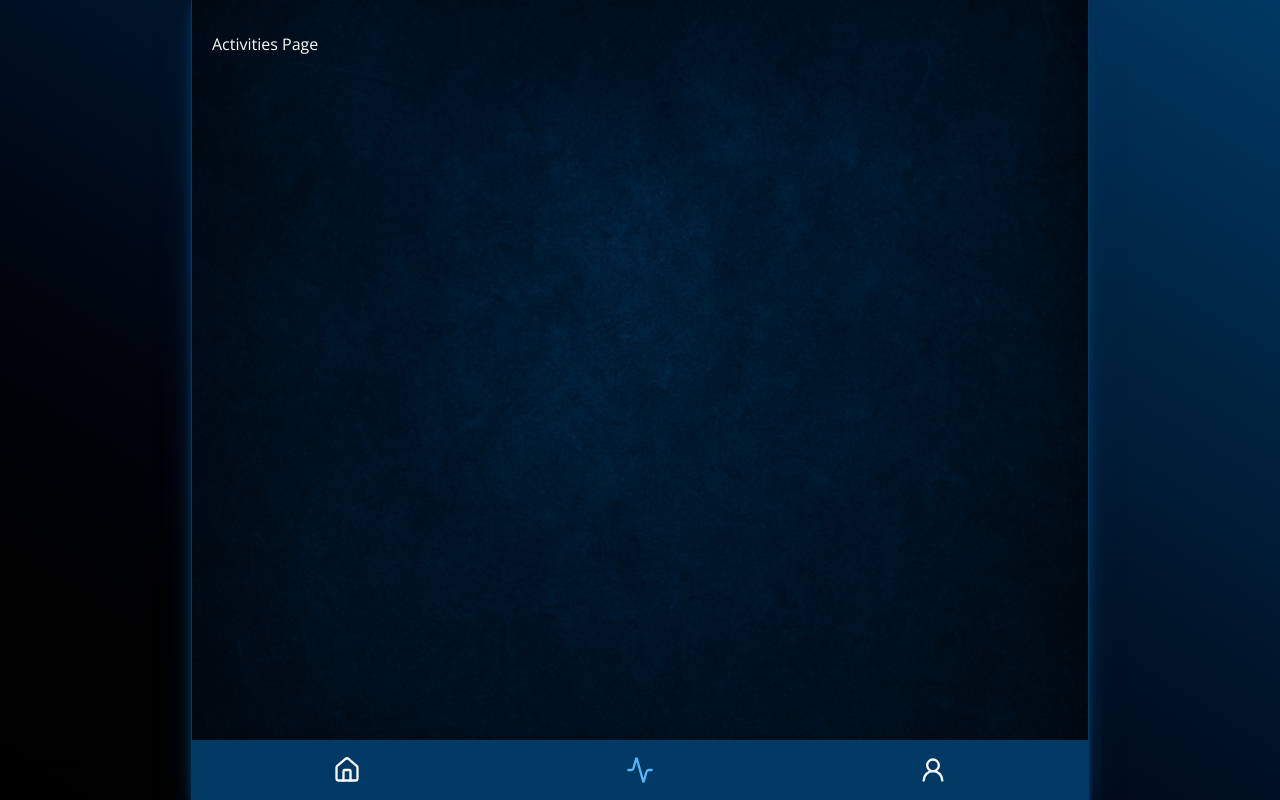
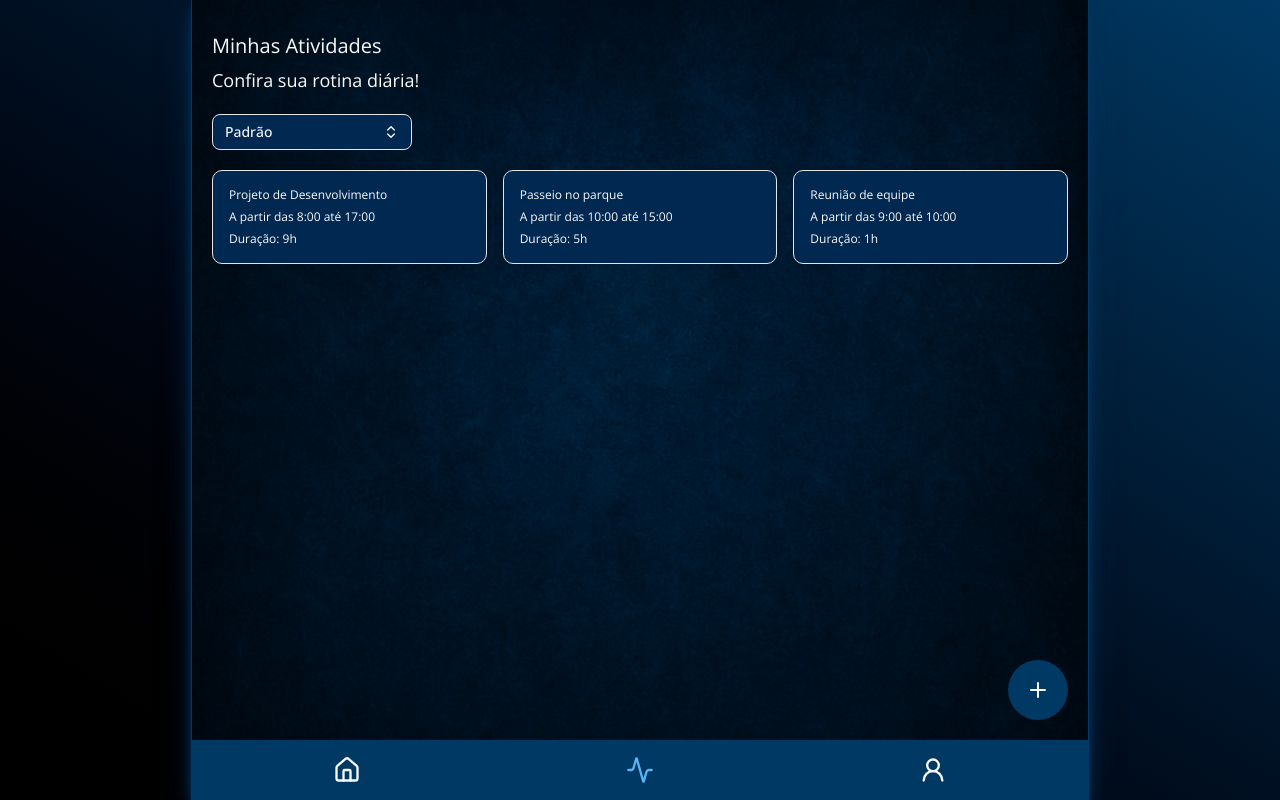
Before and after one commit to KevinWillyan456/purchaseway-time-flow, a Next.js app: page /activities in a window 1280 px wide. Built offline with nearby package versions, Linux system fonts and the light colour scheme.

Commit message:
feat: adicionar componentes de atividades e dia, implementar lógica de seleção e exibição

```diff
--- a/src/app/(public)/activities/page.tsx
+++ b/src/app/(public)/activities/page.tsx
@@ -1,9 +1,75 @@
+import { ActivityCard } from '@/app/_components/ActivityCard'
+import { AddButton } from '@/app/_components/AddButton'
 import { Container } from '@/app/_components/Container'
+import { DaySelector } from '@/app/_components/DaySelector'
+import { Subtitle, Title } from '@/app/_components/Typography'
+
+export interface Day {
+  value: string
+  label: string
+}
+
+export interface Activity {
+  id: string
+  title: string
+  description: string
+  date: Date
+  type: Day['value']
+  startTime: Date
+  endTime: Date
+}
+
+const days: Day[] = [
+  { value: 'default', label: 'Padrão' },
+  { value: 'day-of-work', label: 'Dia de Trabalho' },
+  { value: 'day-off', label: 'Dia de Folga' },
+  { value: 'vacation', label: 'Férias' },
+  { value: 'holiday', label: 'Feriado' }
+]
+
+const activities: Activity[] = [
+  {
+    id: '1',
+    title: 'Projeto de Desenvolvimento',
+    description: 'Desenvolvimento de um novo projeto',
+    date: new Date('2025-03-01T00:00:00'),
+    type: 'day-of-work',
+    startTime: new Date('2025-03-01T08:00:00'),
+    endTime: new Date('2025-03-01T17:00:00')
+  },
+  {
+    id: '2',
+    title: 'Passeio no parque',
+    description: 'Visita ao parque com a família',
+    date: new Date('2025-03-02T00:00:00'),
+    type: 'day-off',
+    startTime: new Date('2025-03-02T10:00:00'),
+    endTime: new Date('2025-03-02T15:00:00')
+  },
+  {
+    id: '3',
+    title: 'Reunião de equipe',
+    description: 'Reunião semanal com a equipe',
+    date: new Date('2025-03-03T00:00:00'),
+    type: 'day-of-work',
+    startTime: new Date('2025-03-03T09:00:00'),
+    endTime: new Date('2025-03-03T10:00:00')
+  }
+]
 
 export default function Home() {
   return (
     <Container className="animate-fade-in">
-      <h1>Activities Page</h1>
+      <div className="space-y-1.5">
+        <Title>Minhas Atividades</Title>
+        <Subtitle>Confira sua rotina diária!</Subtitle>
+      </div>
+
+      <DaySelector days={days} />
+
+      <ActivityCard activities={activities} />
+
+      <AddButton />
     </Container>
   )
 }
--- a/src/app/(public)/legal/page.tsx
+++ b/src/app/(public)/legal/page.tsx
@@ -9,7 +9,7 @@ export default function Legal() {
   const router = useRouter()
 
   return (
-    <Container className="animate-fade-in">
+    <Container className="animate-fade-in" tabs={false}>
       <Title>Termos de Uso & Privacidade</Title>
 
       <Paragraph>
--- a/src/app/(public)/page.tsx
+++ b/src/app/(public)/page.tsx
@@ -5,7 +5,7 @@ import { ROUTES } from '../_constants/routes'
 
 export default function Index() {
   return (
-    <main className="shadow-bg bg-background animate-fade-in relative mx-auto flex h-dvh w-full max-w-4xl flex-col items-center justify-between gap-5 overflow-y-auto bg-[url('/background-index.png')] bg-cover bg-center p-5 pt-8 [&::-webkit-scrollbar]:hidden">
+    <main className="shadow-bg bg-background animate-fade-in relative mx-auto flex min-h-dvh w-full max-w-4xl flex-col items-center justify-between gap-5 overflow-y-auto bg-[url('/background-index.png')] bg-cover bg-center p-5 pt-8 [&::-webkit-scrollbar]:hidden">
       <div className="flex w-full max-w-80 flex-col gap-5">
         <Image
           src="/logo.png"
--- /dev/null
+++ b/src/app/_components/ActivityCard.tsx
@@ -0,0 +1,74 @@
+import { Activity } from '../(public)/activities/page'
+import { Card, CardContent } from './ui/card'
+
+interface ActivityCardProps {
+  activities: Activity[]
+}
+
+function formatTime(time: string | Date) {
+  const date = new Date(time)
+
+  if (isNaN(date.getTime())) {
+    return '--:--'
+  }
+
+  const hours = date.getHours()
+  const minutes = date.getMinutes()
+  return `${hours}:${minutes < 10 ? '0' : ''}${minutes}`
+}
+
+function calculateDuration(startTime: string | Date, endTime: string | Date) {
+  const start = new Date(startTime)
+  const end = new Date(endTime)
+
+  if (isNaN(start.getTime()) || isNaN(end.getTime())) {
+    return '--:--'
+  }
+
+  const durationInMs = end.getTime() - start.getTime()
+  if (durationInMs < 0) {
+    return '--:--'
+  }
+
+  const durationInHours = Math.floor(durationInMs / (1000 * 60 * 60))
+  const durationInMinutes = Math.floor(
+    (durationInMs % (1000 * 60 * 60)) / (1000 * 60)
+  )
+
+  return `${durationInHours}h ${durationInMinutes > 0 ? `${durationInMinutes}m` : ''}`
+}
+
+export function ActivityCard({ activities }: ActivityCardProps) {
+  if (activities.length === 0) {
+    return (
+      <Card>
+        <CardContent className="text-xs">Sem atividades</CardContent>
+      </Card>
+    )
+  }
+
+  return (
+    <section className="grid gap-4 md:grid-cols-2 lg:grid-cols-3">
+      {activities.map((activity, index) => (
+        <Card
+          key={activity.id}
+          className="animate-fade-in"
+          style={{
+            animationDelay: `${index * 0.05 + 0.2}s`,
+            animationFillMode: 'backwards'
+          }}
+        >
+          <CardContent className="space-y-1.5 text-xs">
+            <h3>{activity.title}</h3>
+            <p>
+              {`A partir das ${formatTime(activity.startTime)} até ${formatTime(activity.endTime)}`}
+            </p>
+            <p>
+              {`Duração: ${calculateDuration(activity.startTime, activity.endTime)}`}
+            </p>
+          </CardContent>
+        </Card>
+      ))}
+    </section>
+  )
+}
--- /dev/null
+++ b/src/app/_components/DaySelector.tsx
@@ -0,0 +1,74 @@
+'use client'
+
+import { Button } from '@/app/_components/ui/button'
+import {
+  Command,
+  CommandEmpty,
+  CommandGroup,
+  CommandItem,
+  CommandList
+} from '@/app/_components/ui/command'
+import {
+  Popover,
+  PopoverContent,
+  PopoverTrigger
+} from '@/app/_components/ui/popover'
+import { cn } from '@/app/_lib/utils'
+import { CheckIcon, ChevronsUpDownIcon } from 'lucide-react'
+import { useState } from 'react'
+import { Day } from '../(public)/activities/page'
+
+interface DaySelectorProps {
+  days: Day[]
+}
+
+export function DaySelector({ days }: DaySelectorProps) {
+  const [open, setOpen] = useState(false)
+  const [value, setValue] = useState(days[0]?.value)
+
+  return (
+    <Popover open={open} onOpenChange={setOpen}>
+      <PopoverTrigger asChild>
+        <Button
+          variant="outline"
+          role="combobox"
+          aria-expanded={open}
+          aria-label="Selecione o dia"
+          className="w-[200px] justify-between"
+        >
+          {days.find((day) => day.value === value)?.label || 'Sem dia'}
+          <ChevronsUpDownIcon className="shrink-0" />
+        </Button>
+      </PopoverTrigger>
+      <PopoverContent className="w-[200px] p-0">
+        <Command>
+          <CommandList>
+            <CommandEmpty className="animate-fade-in">
+              Nenhum dia encontrado
+            </CommandEmpty>
+            <CommandGroup>
+              {days.map((day) => (
+                <CommandItem
+                  key={day.value}
+                  value={day.value}
+                  onSelect={(currentValue) => {
+                    setValue(currentValue)
+                    setOpen(false)
+                  }}
+                >
+                  {day.label}
+                  <CheckIcon
+                    className={cn(
+                      'text-foreground ml-auto',
+                      value === day.value ? 'opacity-100' : 'opacity-0'
+                    )}
+                  />
+                </CommandItem>
+              ))}
+            </CommandGroup>
+          </CommandList>
+        </Command>
+      </PopoverContent>
+    </Popover>
+  )
+}
--- a/src/app/_components/Typography.tsx
+++ b/src/app/_components/Typography.tsx
@@ -12,6 +12,18 @@ export function Title({
   )
 }
 
+export function Subtitle({
+  children,
+  className,
+  ...rest
+}: HTMLAttributes<HTMLHeadingElement>) {
+  return (
+    <h2 className={`text-lg ${className}`} {...rest}>
+      {children}
+    </h2>
+  )
+}
+
 export function Paragraph({
   children,
   className,
--- a/src/app/_components/ui/button.tsx
+++ b/src/app/_components/ui/button.tsx
@@ -14,7 +14,7 @@ const buttonVariants = cva(
         destructive:
           'bg-destructive text-white shadow-xs hover:bg-destructive/90 focus-visible:ring-destructive/20 dark:focus-visible:ring-destructive/40 dark:bg-destructive/60',
         outline:
-          'border bg-background shadow-xs hover:bg-accent hover:text-accent-foreground dark:bg-input/30 dark:border-input dark:hover:bg-input/50',
+          'border bg-background shadow-xs hover:bg-primary/80 hover:text-accent-foreground dark:bg-input/30 dark:border-input dark:hover:bg-input/50',
         secondary:
           'bg-secondary text-secondary-foreground shadow-xs hover:bg-secondary/80',
         ghost:
--- a/src/app/_components/ui/command.tsx
+++ b/src/app/_components/ui/command.tsx
@@ -92,12 +92,13 @@ function CommandList({
 }
 
 function CommandEmpty({
+  className,
   ...props
 }: React.ComponentProps<typeof CommandPrimitive.Empty>) {
   return (
     <CommandPrimitive.Empty
       data-slot="command-empty"
-      className="py-6 text-center text-sm"
+      className={cn('py-6 text-center text-sm', className)}
       {...props}
     />
   )
@@ -140,7 +141,7 @@ function CommandItem({
     <CommandPrimitive.Item
       data-slot="command-item"
       className={cn(
-        "data-[selected=true]:bg-accent data-[selected=true]:text-accent-foreground [&_svg:not([class*='text-'])]:text-muted-foreground relative flex cursor-default items-center gap-2 rounded-sm px-2 py-1.5 text-sm outline-hidden select-none data-[disabled=true]:pointer-events-none data-[disabled=true]:opacity-50 [&_svg]:pointer-events-none [&_svg]:shrink-0 [&_svg:not([class*='size-'])]:size-4",
+        "data-[selected=true]:bg-primary/100 data-[selected=true]:text-accent-foreground [&_svg:not([class*='text-'])]:text-muted-foreground relative flex cursor-pointer items-center gap-2 rounded-sm px-2 py-1.5 text-sm outline-hidden select-none data-[disabled=true]:pointer-events-none data-[disabled=true]:opacity-50 [&_svg]:pointer-events-none [&_svg]:shrink-0 [&_svg:not([class*='size-'])]:size-4",
         className
       )}
       {...props}
```
